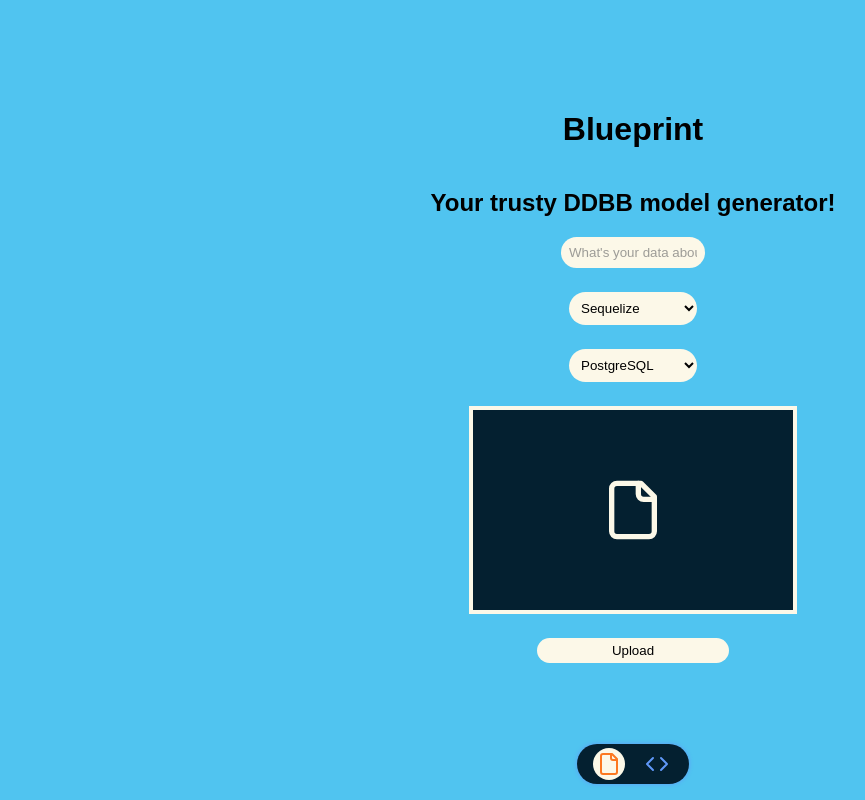
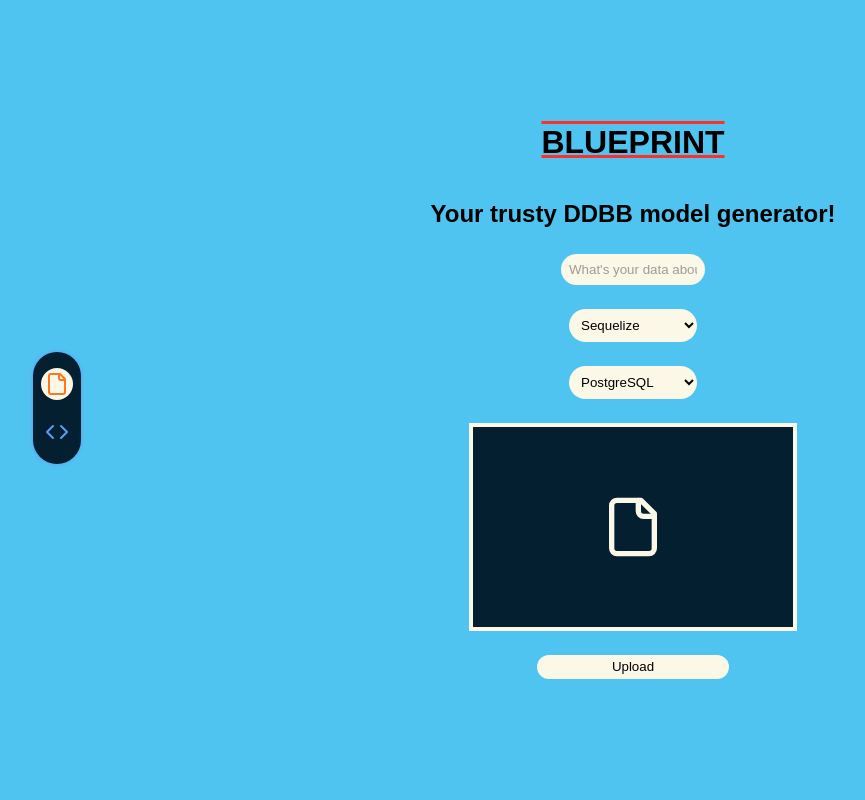
Before and after one commit to EduardoMVirgilio/blueprint, a React (Vite) app in the folder frontend/: page / in a window 1280 px wide. Shown: the whole page, without its empty margins (7-872 px from the left). Built offline with nearby package versions, Linux system fonts and the light colour scheme.

Commit message:
If Edu adds anything after this, hay tabla

```diff
--- a/frontend/src/components/App.jsx
+++ b/frontend/src/components/App.jsx
@@ -12,7 +12,7 @@
 
   return (
     <>
-      <h1>Blueprint</h1>
+      <h1>BLUEPRINT</h1>
       <h2>Your trusty DDBB model generator!</h2>
       <Tabs />
       {method === "file"? <Drop />: <Input /> }
--- a/frontend/src/index.css
+++ b/frontend/src/index.css
@@ -21,5 +21,11 @@
 }
 
 h1{
+  margin-top: 4dvw;
+  margin-bottom: 1.5dvw;
+  text-decoration: underline overline #FF3028;
+}
 
+h2{
+  margin-bottom: 2dvw;
 }
--- a/frontend/src/modules/Input.module.css
+++ b/frontend/src/modules/Input.module.css
@@ -1,8 +1,8 @@
 .input {
     font-family: 'Fira Code', monospace;
     resize: none;
-    width: 50dvw;
-    height: 50dvh;
+    width: 40dvw;
+    height: 40dvh;
     border: none;
     outline: none;
     box-shadow: 0 0 .25rem 0;
--- a/frontend/src/modules/Tabs.module.css
+++ b/frontend/src/modules/Tabs.module.css
@@ -1,16 +1,17 @@
 .list {
     display: flex;
+    flex-direction: column;
     justify-content: flex-start;
     list-style: none;
     gap: 1rem;
     background-color: var(--color1);
     width: fit-content;
     position: fixed;
-    bottom: 0;
-    left: 50dvw;
+    bottom: 25dvw;
+    left: 5dvw;
     transform-origin: center;
     transform: translateX(-50%);
-    padding: .25rem 1rem;
+    padding: 1rem .5rem;
     border-radius: 2rem;
     box-shadow: 0 0 .25rem 0 var(--color3);
 }
```
